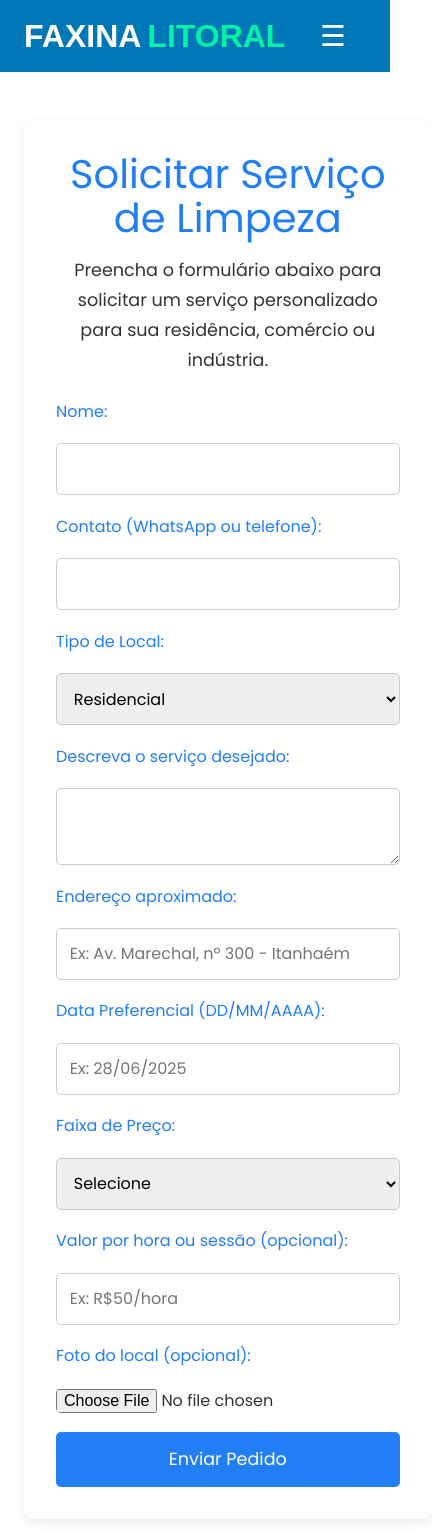
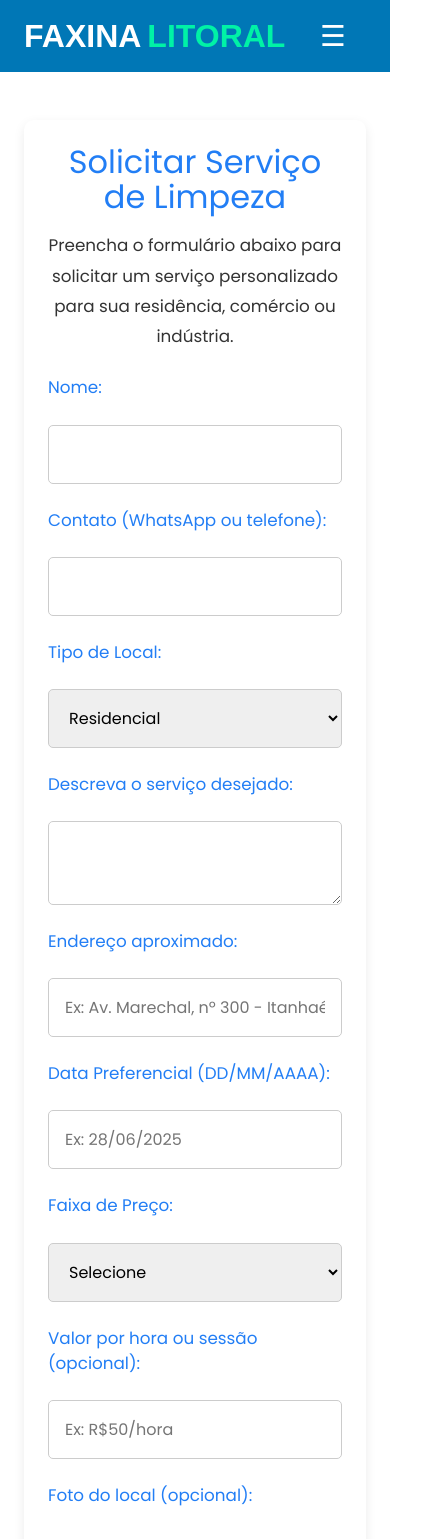
Before and after one commit to countdracula6/faxina-litoral, a React (Vite) app: page /contratar in a window 390 px wide. Shown: the top 1539 px of the page, 432 px wide, since content can reach past the window. Built offline with nearby package versions, Linux system fonts and the light colour scheme.

Commit message:
responsas

```diff
--- a/src/pages/Contratar.css
+++ b/src/pages/Contratar.css
@@ -10,15 +10,15 @@
 }
 
 .contratar h1 {
-  font-size: 2.5rem;
+  font-size: 2.6rem;
   margin-bottom: 1rem;
   color: #227ef5;
   text-align: center;
 }
 
 .contratar p {
-  font-size: 1.1rem;
-  line-height: 1.7;
+  font-size: 1.2rem;
+  line-height: 1.8;
   margin-bottom: 1.5rem;
   text-align: center;
 }
@@ -26,40 +26,69 @@
 .contratar form {
   display: flex;
   flex-direction: column;
-  gap: 1.2rem;
+  gap: 1.5rem;
 }
 
 .contratar label {
-  font-weight: bold;
+  font-weight: 600;
   color: #227ef5;
+  font-size: 1.1rem;
 }
 
 .contratar input,
 .contratar select,
 .contratar textarea {
-  padding: 0.8rem;
+  padding: 1rem;
   border: 1px solid #ccc;
   border-radius: 5px;
-  font-size: 1rem;
+  font-size: 1.05rem;
   font-family: 'Poppins', sans-serif;
+  width: 100%;
 }
 
 .contratar input[type="file"] {
   border: none;
-  padding: 0;
+  padding: 0.5rem 0;
 }
 
 .contratar button {
   background-color: #227ef5;
   color: #fff;
-  padding: 0.9rem;
+  padding: 1rem;
   border: none;
   border-radius: 5px;
-  font-size: 1.1rem;
+  font-size: 1.2rem;
   cursor: pointer;
   transition: background-color 0.3s ease;
 }
 
 .contratar button:hover {
-  background-color: #1d6be0;
+  background-color: #1a60c5;
 }
+
+/* Mobile responsive tweaks */
+@media (max-width: 768px) {
+  .contratar {
+    padding: 1.5rem;
+  }
+
+  .contratar h1 {
+    font-size: 2rem;
+  }
+
+  .contratar p,
+  .contratar label {
+    font-size: 1.05rem;
+  }
+
+  .contratar input,
+  .contratar select,
+  .contratar textarea {
+    font-size: 1rem;
+  }
+
+  .contratar button {
+    font-size: 1.05rem;
+    padding: 0.9rem;
+  }
+}
```
